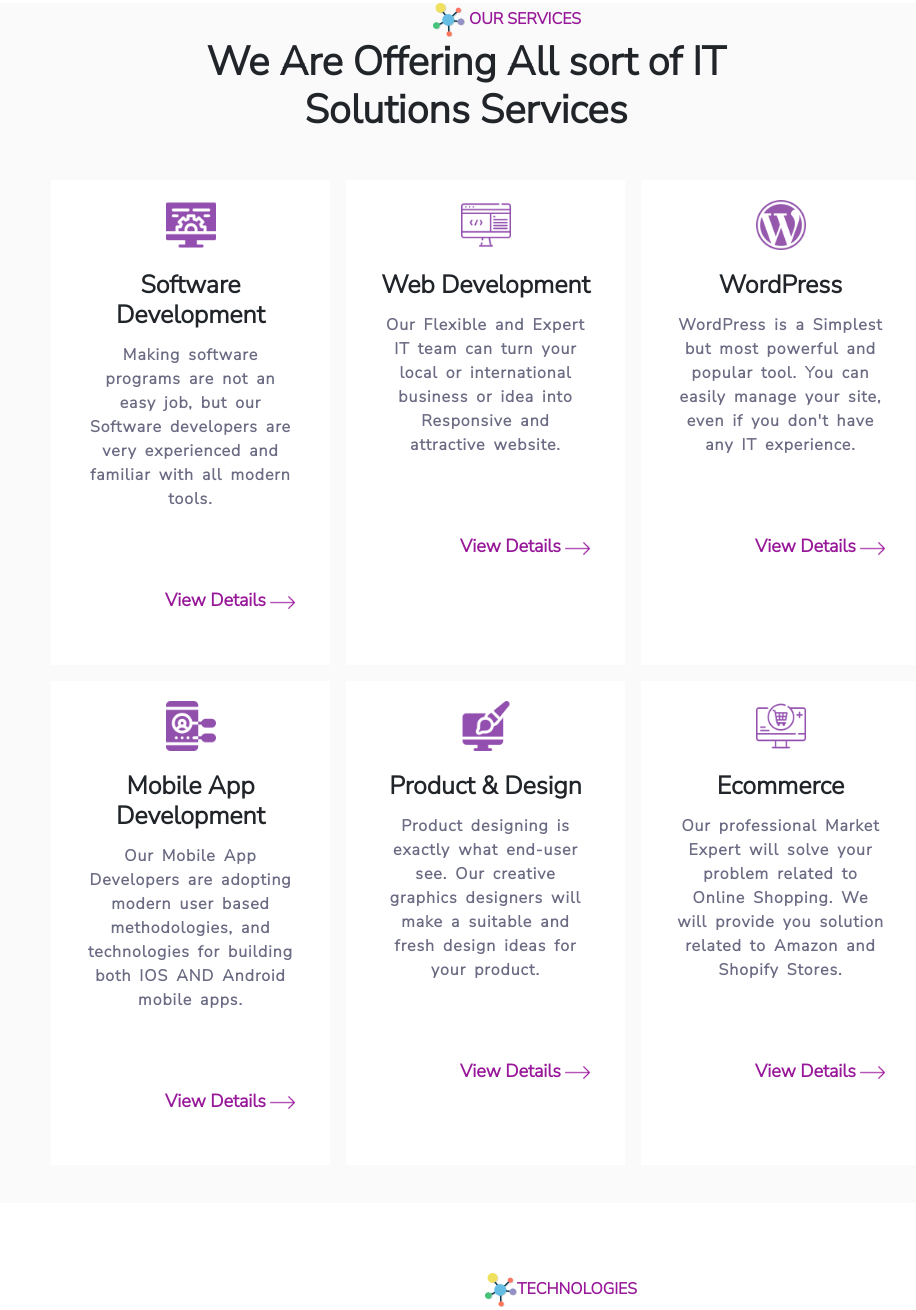
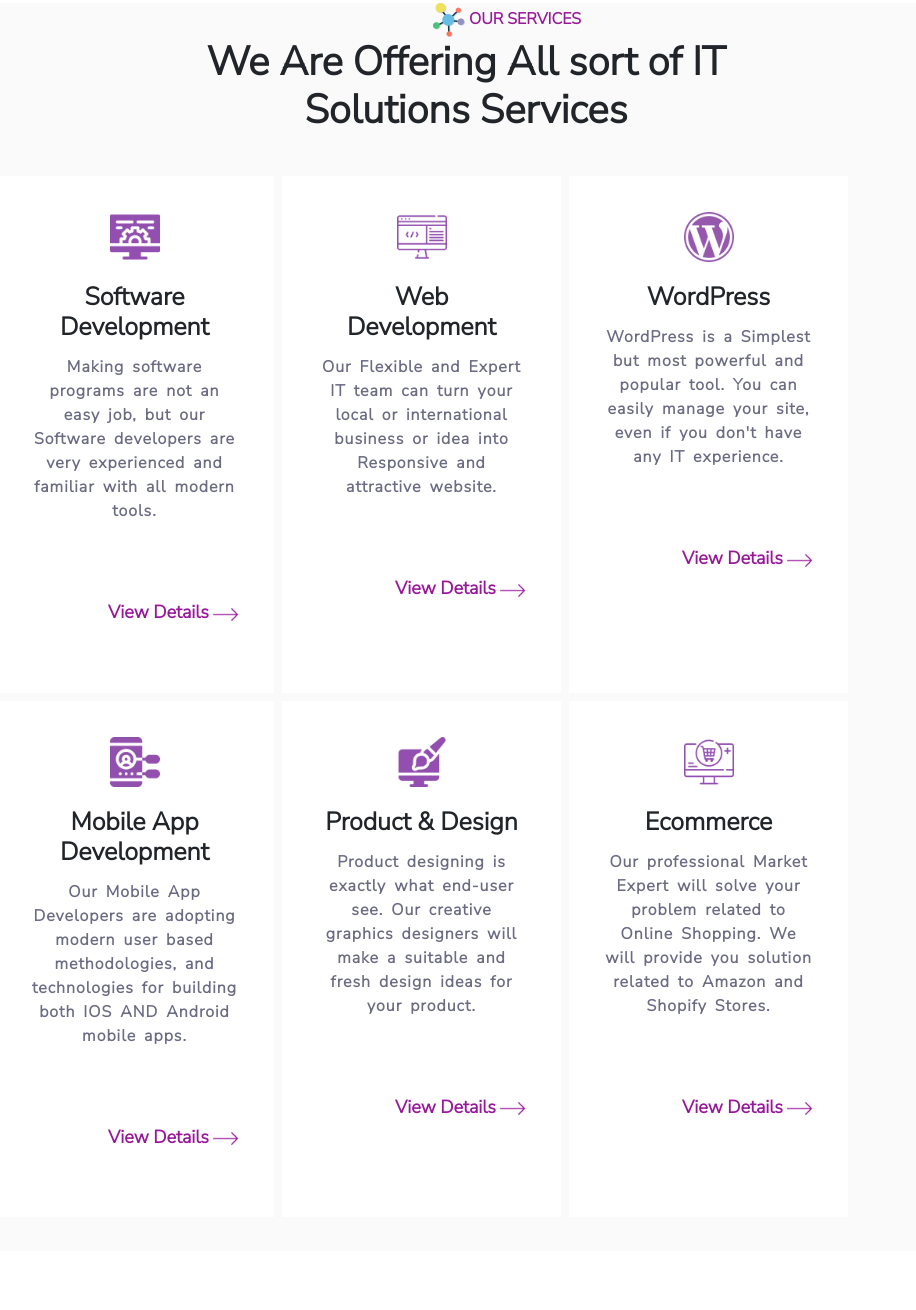
Before and after one commit to Doulatmahar/iskillers-2-repository, a plain HTML site: page index.html in a window 1280 px wide. Shown: the part 1131-2441 px from the top of the page, without its empty margins (79-995 px from the left). Drawn offline with nearby package versions, Linux system fonts and the light colour scheme.

Commit message:
Uploaded

```diff
--- a/file.css
+++ b/file.css
@@ -157,9 +157,14 @@ align-self: flex-end;
     width: 100%;
     padding-top: 30px;
     padding-bottom: 30px;
-    margin-left: 40px;
-    margin-right: 10px;
+
+  right: 100px;
 }
+.div-set{
+    /* position: relative; */
+    /* margin-left: 10%; */
+}
+
 .solution>h1{
  font-size: 40px;
  display: flex;
--- a/index.html
+++ b/index.html
@@ -87,8 +87,9 @@
           </div>
           <div class="col-lg-4 col-md-1 col-sm-1"></div>
         </div>
+        <div class="div-set">
         <div class="row row-1">
-          <div class="col-lg-3 col-md-5 col-sm-6 p-6 m-2">
+          <div class="col-lg-3 col-md-5 col-sm-12 p-3 m-1">
             <div>
               <img
                 src="./images/software-development-fd2689b86be84f80acea358918d09549.png"
@@ -110,7 +111,7 @@
               </a>
             </div>
           </div>
-          <div class="col-lg-3 col-md-5 col-sm-6 p-6 m-2 width">
+          <div class="col-lg-3 col-md-5 col-sm-12 p-3 m-1 width">
             <div>
               <img
                 src="./images/web-60a248a5620f89fa664ec599a06b323d.png"
@@ -132,7 +133,7 @@
               </a>
             </div>
           </div>
-          <div class="col-lg-3 col-md-5 col-sm-6 p-6 m-2 width">
+          <div class="col-lg-3 col-md-5 col-sm-12 p-3 m-1 width">
             <div>
               <img
                 src="./images/wp-c890502f362c25598ed2bbaa289e2e8b.png"
@@ -154,7 +155,7 @@
               </a>
             </div>
           </div>
-          <div class="col-lg-3 col-md-5 col-sm-6 p-6 m-2">
+          <div class="col-lg-3 col-md-5 col-sm-12 p-3 m-1">
             <div>
               <img
                 src="./images/download (1).png"
@@ -176,7 +177,7 @@
               </a>
             </div>
           </div>
-          <div class="col-lg-3 col-md-5 col-sm-6 p-6 m-2 width">
+          <div class="col-lg-3 col-md-5 col-sm-12 p-3 m-1 width">
             <div>
               <img
                 src="./images/graphics-51a2a3702127f124ff74126c092e4a95.png"
@@ -198,7 +199,7 @@
               </a>
             </div>
           </div>
-          <div class="col-lg-3 col-md-5 col-sm-6 p-6 m-2 width">
+          <div class="col-lg-3 col-md-5 col-sm-12 p-3 m-1 width">
             <div>
               <img
                 src="./images/online-shopping-9c348a2a4d0fc279416079a6ca0a4a77.png"
@@ -221,6 +222,7 @@
             </div>
           </div>
         </div>
+      </div>
       </div>
     </div>
     <div class="container">
```
